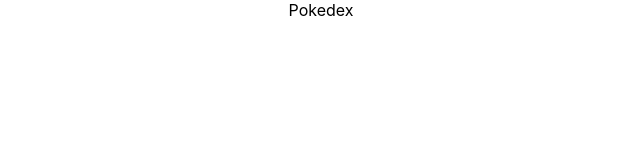
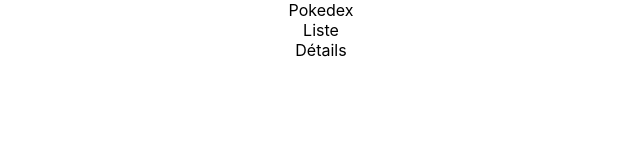
Before and after one commit to juliebeZiat/azot_pokemon, a React (Create React App) app: page / in a window 1280 px wide. Shown: the top 160 px of the page, without its empty margins (319-959 px from the left). Built offline with nearby package versions, Linux system fonts and the light colour scheme.

Commit message:
project structure

```diff
--- a/src/App.tsx
+++ b/src/App/App.tsx
@@ -1,10 +1,12 @@
 import React from 'react';
+import PokemonList from '../PokemonList/PokemonList';
 import './App.css';
 
 function App() {
   return (
     <div className="App">
       Pokedex
+      <PokemonList />
     </div>
   );
 }
--- /dev/null
+++ b/src/PokemonCard/PokemonCard.tsx
@@ -0,0 +1,7 @@
+const PokemonCard = () => (
+  <div>
+    Détails
+  </div>
+);
+
+export default PokemonCard;
--- /dev/null
+++ b/src/PokemonList/PokemonList.tsx
@@ -0,0 +1,10 @@
+import PokemonCard from "../PokemonCard/PokemonCard";
+
+const PokemonList = () => (
+  <div>
+    Liste
+    <PokemonCard />
+  </div>
+);
+
+export default PokemonList;
--- a/src/index.tsx
+++ b/src/index.tsx
@@ -1,7 +1,7 @@
 import React from 'react';
 import ReactDOM from 'react-dom/client';
 import './index.css';
-import App from './App';
+import App from './App/App';
 import reportWebVitals from './reportWebVitals';
 
 const root = ReactDOM.createRoot(
```
Also changed, not shown: .eslintrc.json, src/App/App.css (renamed from src/App.css), 1 other file (tests, documents, lock files or other folders).
